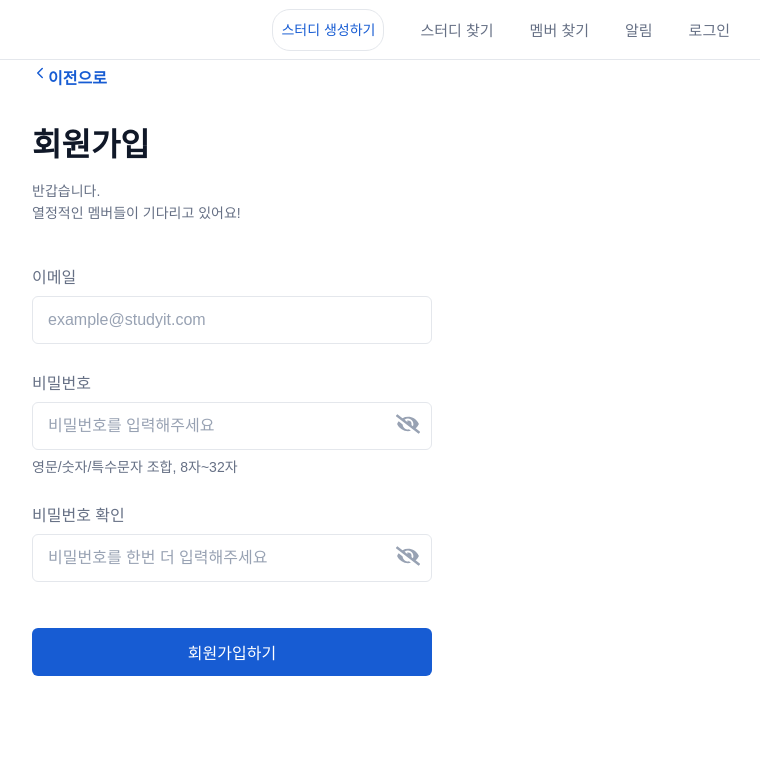
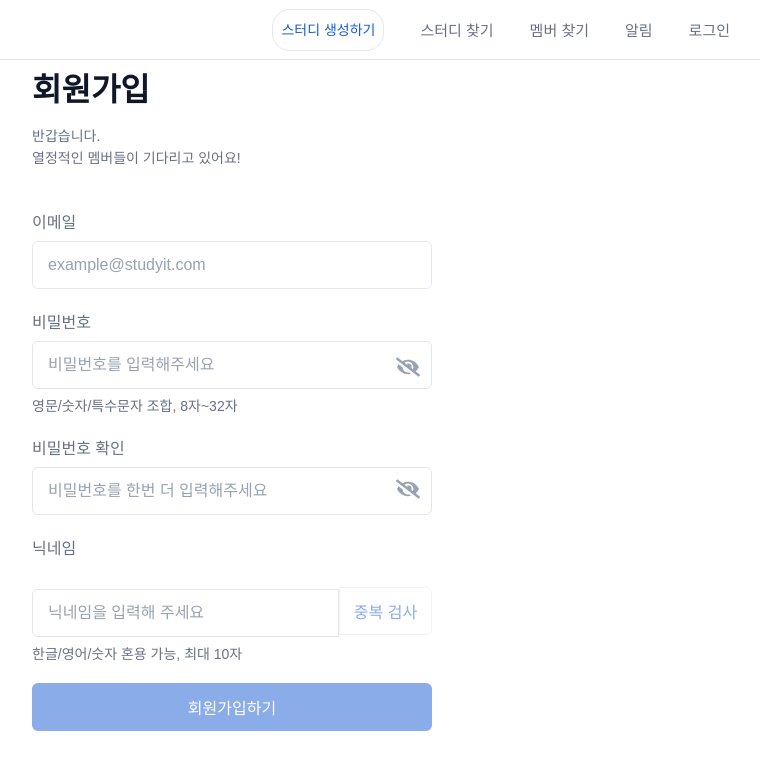
Before and after one commit to study-group-portfolio/study-frontend, a React (Create React App) app: page /signin-email in a window 1280 px wide. Shown: the top 770 px of the page, without its empty margins (408-1168 px from the left). Built offline with nearby package versions, Linux system fonts and the light colour scheme.

Commit message:
Signup nickname field added

```diff
--- a/package.json
+++ b/package.json
@@ -34,6 +34,7 @@
   },
   "homepage": "https://study-group-portfolio.github.io/study-frontend",
   "devDependencies": {
+    "@hookform/error-message": "^2.0.0",
     "@testing-library/jest-dom": "^5.11.4",
     "@testing-library/react": "^11.1.0",
     "@testing-library/user-event": "^12.1.10",
--- a/src/components/FindStudy/MemberDetail.tsx
+++ b/src/components/FindStudy/MemberDetail.tsx
@@ -1,8 +1,9 @@
-import React from "react";
+import React, { useState } from "react";
 import styled from "styled-components";
 import { Link } from "react-router-dom";
 import { BiInfoCircle } from "react-icons/bi";
 import MemberCard from "./Utilities/MemberCard";
+import { MemberToolTipBox } from "./Utilities/ToolTipBox";
 
 // Components
 interface IFindStudySection {
@@ -14,13 +15,28 @@ const FindMemberDetail: React.FunctionComponent<IFindStudySection> = ({
   titleText,
   to,
 }) => {
+  const [showToolTip, setShowToolTip] = useState(false);
+  const handleMouseEnter = (event: React.MouseEvent<HTMLSpanElement>): void => {
+    setShowToolTip(true);
+  };
+  const handleMouseLeave = (event: React.MouseEvent<HTMLSpanElement>): void => {
+    setShowToolTip(false);
+  };
   return (
     <MainSection>
       <article>
         <div className="label">
           <div className="title">
             <h1>{titleText}</h1>
-            <InfoCircle />
+            <span
+              onMouseEnter={handleMouseEnter}
+              onMouseLeave={handleMouseLeave}
+            >
+              <InfoCircle />
+              {showToolTip ? (
+                <MemberToolTipBox text="최근 업데이트 순으로 노출됩니다." />
+              ) : null}
+            </span>
           </div>
         </div>
         <div className="wrapper">
@@ -89,7 +105,7 @@ const ViewAllBtn = styled(Link)`
 `;
 
 const InfoCircle = styled(BiInfoCircle)`
-  display: block;
+  display: inline-block;
   width: 20px;
   height: 20px;
   color: ${(props) => props.theme.grayColors.gray400};
--- a/src/components/FindStudy/Utilities/ToolTipBox.tsx
+++ b/src/components/FindStudy/Utilities/ToolTipBox.tsx
@@ -1,4 +1,6 @@
+import { isAbsolute } from "path";
 import React from "react";
+import { BiLock } from "react-icons/bi";
 import styled from "styled-components";
 
 // Component
@@ -6,29 +8,37 @@ interface IToolTipBoxProps {
   text: string;
 }
 
-const ToolTipBox: React.FunctionComponent<IToolTipBoxProps> = ({ text }) => {
+export const StudyToolTipBox: React.FunctionComponent<IToolTipBoxProps> = ({
+  text,
+}) => {
   return (
-    <Container>
+    <StudyContainer>
       <p>{text}</p>
-    </Container>
+    </StudyContainer>
   );
 };
 
-export default ToolTipBox;
+export const MemberToolTipBox: React.FunctionComponent<IToolTipBoxProps> = ({
+  text,
+}) => {
+  return (
+    <MemberContainer>
+      <p>{text}</p>
+    </MemberContainer>
+  );
+};
 
 // Styled Components
-const Container = styled.div`
+const MemberContainer = styled.div`
   width: fit-content;
-  height: 42.14px;
+  height: fit-content;
   background-color: ${(props) => props.theme.grayColors.gray600};
   border-radius: 6px;
   padding: 10px;
-  display: flex;
-  justify-content: center;
-  align-items: center;
+  display: block;
   position: absolute;
-  top: -50px;
-  left: 33px;
+  top: -45px;
+  left: 0;
 
   &::before {
     content: "";
@@ -36,7 +46,7 @@ const Container = styled.div`
     width: 10px;
     height: 10px;
     background-color: ${(props) => props.theme.grayColors.gray600};
-    top: 88%;
+    top: 83%;
     left: 45%;
     transform: rotate(45deg);
   }
@@ -46,3 +56,7 @@ const Container = styled.div`
     color: #fff;
   }
 `;
+
+const StudyContainer = styled(MemberContainer)`
+  left: 33px;
+`;
--- a/src/components/Navbar.tsx
+++ b/src/components/Navbar.tsx
@@ -10,6 +10,7 @@ const Nav = styled.nav`
   justify-content: flex-end;
   align-items: center;
   position: fixed;
+  z-index: 100;
 `;
 
 const NavList = styled.ul`
--- a/src/components/Users/PageTitle.tsx
+++ b/src/components/Users/PageTitle.tsx
@@ -13,7 +13,7 @@ const TitleSection = styled.div`
   p {
     font-size: 14px;
     line-height: 22px;
-    margin-bottom: 40px;
+    margin-bottom: 20px;
     color: ${(props) => props.theme.grayColors.gray500};
   }
 `;
--- a/src/pages/FindStudy/FindMain.tsx
+++ b/src/pages/FindStudy/FindMain.tsx
@@ -1,6 +1,5 @@
 import React from "react";
 import Banner from "../../components/FindStudy/Utilities/Banner";
-import ToolTipBox from "../../components/FindStudy/Utilities/ToolTipBox";
 import StudyMain from "../../components/FindStudy/StudyMain";
 import MemberMainSection from "../../components/FindStudy/MemberMain";
 import { ReactComponent as Building } from "../../images/building.svg";
@@ -13,9 +12,7 @@ const FindMain: React.FunctionComponent = () => {
         subText="기획자, 개발자, 디자이너를 위한\nIT 스터디 플랫폼"
         BannerImage={Building}
       />
-      <StudyMain titleText="스터디 찾기" to="/find-study">
-        <ToolTipBox text="최근 등록 순으로 노출됩니다." />
-      </StudyMain>
+      <StudyMain titleText="스터디 찾기" to="/find-study"></StudyMain>
       <MemberMainSection
         titleText="멤버 찾기"
         to="/find-member"
--- a/src/pages/Users/Signin.tsx
+++ b/src/pages/Users/Signin.tsx
@@ -1,18 +1,33 @@
 import { useState } from "react";
 import styled from "styled-components";
 import { useForm } from "react-hook-form";
+import { ErrorMessage } from "@hookform/error-message";
 import { FaEyeSlash, FaEye } from "react-icons/fa";
 import PageTitle from "../../components/Users/PageTitle";
 import BackBtn from "../../components/Users/BackBtn";
-import { Button } from "../../components/Users/Button";
+
+// raw data
+
+const registeredUsers: {} = [
+  {
+    email: "abc@example.com",
+    nickname: "hello",
+  },
+];
 
 interface ISigninFormValues {
   email: string;
   password: string;
   confirmPassword: string;
+  nickname: string;
 }
 
-function EmailSignin({ email, password, confirmPassword }: ISigninFormValues) {
+function EmailSignin({
+  email,
+  password,
+  confirmPassword,
+  nickname,
+}: ISigninFormValues) {
   const {
     register,
     handleSubmit,
@@ -50,7 +65,7 @@ function EmailSignin({ email, password, confirmPassword }: ISigninFormValues) {
           expSecond="열정적인 멤버들이 기다리고 있어요!"
         />
         <SigninForm onSubmit={handleSubmit(onSubmit)}>
-          <div className="input-wrapper email-input">
+          <div className="input-wrapper">
             <label htmlFor="email">이메일</label>
             <input
               placeholder="example@studyit.com"
@@ -67,9 +82,16 @@ function EmailSignin({ email, password, confirmPassword }: ISigninFormValues) {
                   : { border: "1px solid #e4e7ec" }
               }
             />
-            <p className="error-message">{errors?.email?.message}</p>
           </div>
-          <div className="input-wrapper">
+          <ErrorMessage
+            className="error-message"
+            errors={errors}
+            name="email"
+            as="p"
+          />
+          {/* <p className="error-message">{errors?.email?.message}</p> */}
+
+          <div className="input-wrapper password-input">
             <label htmlFor="password">비밀번호</label>
             <input
               type={passwordType.type}
@@ -90,11 +112,17 @@ function EmailSignin({ email, password, confirmPassword }: ISigninFormValues) {
               name="password"
             />
             <span onClick={handleVisibility}>
-              {passwordType.visible ? <EyeOpen /> : <EyeClose />}
+              {passwordType.visible ? <HelpEyeOpen /> : <HelpEyeClose />}
             </span>
           </div>
           <p className="help-text">영문/숫자/특수문자 조합, 8자~32자</p>
-          <p className="error-message">{errors?.password?.message}</p>
+          <ErrorMessage
+            className="error-message"
+            errors={errors}
+            name="password"
+            as="p"
+          />
+
           <div className="input-wrapper">
             <label htmlFor="confirmPassword">비밀번호 확인</label>
             <input
@@ -112,8 +140,51 @@ function EmailSignin({ email, password, confirmPassword }: ISigninFormValues) {
               {passwordType.visible ? <EyeOpen /> : <EyeClose />}
             </span>
           </div>
-          <p className="error-message">{errors?.confirmPassword?.message}</p>
-          {errors.email || errors.confirmPassword || errors.password ? (
+          <ErrorMessage
+            className="error-message"
+            errors={errors}
+            name="confirmPassword"
+            as="p"
+          />
+
+          <div className="input-wrapper">
+            <label htmlFor="nickname">닉네임</label>
+            <input
+              className="nickname-input"
+              placeholder="닉네임을 입력해 주세요"
+              {...register("nickname", {
+                required: "올바른 닉네임을 입력해 주세요.",
+              })}
+              style={
+                errors.nickname
+                  ? { border: "1px solid #f36355" }
+                  : { border: "1px solid #e4e7ec" }
+              }
+              maxLength={10}
+              name="nickname"
+            />
+            <button
+              className="double-validation"
+              style={
+                errors.nickname
+                  ? { border: "1px solid #f36355" }
+                  : { border: "1px solid #e4e7ec" }
+              }
+            >
+              중복 검사
+            </button>
+          </div>
+          <p className="help-text">한글/영어/숫자 혼용 가능, 최대 10자</p>
+          <ErrorMessage
+            className="error-message"
+            errors={errors}
+            name="nickname"
+            as="p"
+          />
+          {!errors.email &&
+          !errors.confirmPassword &&
+          !errors.password &&
+          !errors.nickname ? (
             <button>회원가입하기</button>
           ) : (
             <button style={{ opacity: 1 }}>회원가입하기</button>
@@ -160,6 +231,7 @@ const SigninForm = styled.form`
     label {
       display: block;
       margin-bottom: 8px;
+      margin-top: 20px;
       color: ${(props) => props.theme.grayColors.gray500};
       font-size: 16px;
     }
@@ -167,7 +239,7 @@ const SigninForm = styled.form`
     input {
       width: 400px;
       height: 48px;
-      border: 1px solid #e0edef;
+      border: 1px solid ${(props) => props.theme.grayColors.gray200};
       border-radius: 6px;
       padding-left: 15px;
       font-size: 16px;
@@ -183,12 +255,21 @@ const SigninForm = styled.form`
       }
     }
 
-    &:first-of-type {
-      margin-bottom: 20px;
+    .nickname-input {
+      width: 307px;
+      border-top-right-radius: 0;
+      border-bottom-right-radius: 0;
+      border-right: none;
     }
 
-    &:last-of-type {
-      margin-top: 20px;
+    .double-validation {
+      display: inline-block;
+      border-top-left-radius: 0;
+      border-bottom-left-radius: 0;
+      width: calc(400px - 307px);
+      background-color: #fff;
+      border: 1px solid ${(props) => props.theme.grayColors.gray200};
+      color: ${(props) => props.theme.primaryColor};
     }
   }
 
@@ -209,7 +290,7 @@ const SigninForm = styled.form`
     border-radius: 6px;
     color: #fff;
     font-size: 16px;
-    margin-top: 40px;
+    margin-top: 20px;
   }
 `;
 
@@ -230,3 +311,11 @@ const EyeClose = styled(FaEyeSlash)`
   bottom: 14px;
   right: 12px;
 `;
+
+const HelpEyeOpen = styled(EyeOpen)`
+  bottom: 10px;
+`;
+
+const HelpEyeClose = styled(EyeClose)`
+  bottom: 10px;
+`;
```
Also changed, not shown: 2 other files (tests, documents, lock files or other folders).
